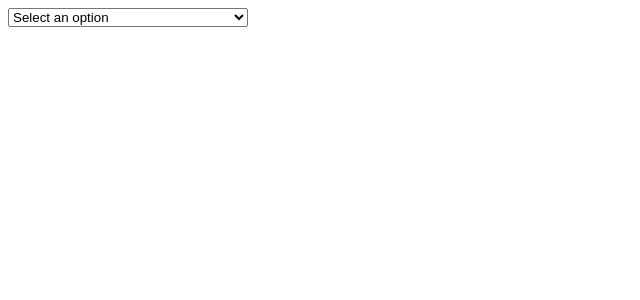
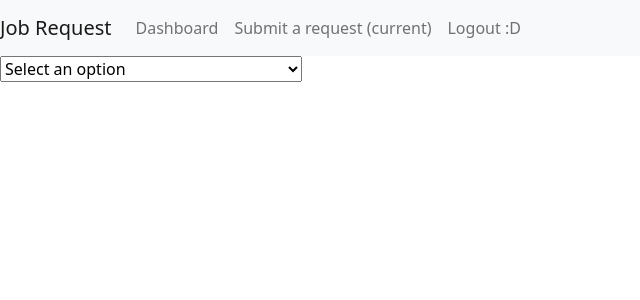
Before and after one commit to sirieuqinom/Job-Request, a PHP site: page / in a window 1280 px wide. Shown: the top 300 px of the page, without its empty margins (0-640 px from the left). Run offline with PHP 8.4, Linux system fonts and the light colour scheme.

Commit message:
Add files via upload

```diff
--- a/index.html
+++ b/index.html
@@ -4,7 +4,8 @@
     <meta charset="UTF-8">
     <meta http-equiv="X-UA-Compatible" content="IE=edge">
     <meta name="viewport" content="width=device-width, initial-scale=1.0">
-    <title>Form</title>
+    <link href="https://cdn.jsdelivr.net/npm/bootstrap@5.1.3/dist/css/bootstrap.min.css" rel="stylesheet" integrity="sha384-1BmE4kWBq78iYhFldvKuhfTAU6auU8tT94WrHftjDbrCEXSU1oBoqyl2QvZ6jIW3" crossorigin="anonymous">
+    <title>Request form</title>
 </head>
 <script src="https://code.jquery.com/jquery-3.5.1.min.js"></script>
 <script>
@@ -23,6 +24,25 @@
     });
 </script>
 <body>
+    <nav class="navbar navbar-expand-lg navbar-light bg-light">
+        <a class="navbar-brand" href="#">Job Request</a>
+        <button class="navbar-toggler" type="button" data-toggle="collapse" data-target="#navbarNav" aria-controls="navbarNav" aria-expanded="false" aria-label="Toggle navigation">
+            <span class="navbar-toggler-icon"></span>
+        </button>
+        <div class="collapse navbar-collapse" id="navbarNav">
+            <ul class="navbar-nav">
+                <li class="nav-item active">
+                    <a class="nav-link" href="dashboard.php">Dashboard</span></a>
+                </li>
+                <li class="nav-item">
+                    <a class="nav-link" href="#">Submit a request <span class="sr-only">(current)</a>
+                </li>
+                <li class="nav-item">
+                    <a class="nav-link" href="#">Logout :D</a>
+                </li>
+            </ul>
+        </div>
+    </nav>
     <div>
         <select name="request" id="request">
             <option value="0" selected hidden >Select an option</option>
@@ -42,7 +62,7 @@
             <input type="text" name="request" id="request" value="daily time record" readonly hidden>
             <label for="dtr_date">
                 Enter Requested Date <br>
-                <input type="text" name="dtr_date" id="dtr_date">
+                <input type="text" name="dtr_date" id="dtr_date" required>
             </label><br>
             <div>
                 <br><button type="submit" name="submit">Submit</button>
@@ -52,7 +72,7 @@
             <input type="text" name="request" id="request" value="biometric record" readonly hidden>
             <label for="bio_date">
                 Enter Requested Date <br>
-                <input type="text" name="bio_date" id="bio_date">
+                <input type="text" name="bio_date" id="bio_date" required>
             </label>
             <div>
                 <br><button type="submit" name="submit">Submit</button>
@@ -73,11 +93,11 @@
             </div>
             <label for="provided_email">
                 Enter an email address <br>
-                <input type="email" name="provided_email" id="provided_email">
+                <input type="email" name="provided_email" id="provided_email" required>
             </label><br>
             <label for="provided_id">
                 Enter an ID <br>
-                <input type="text" name="provided_id" id="provided_id">
+                <input type="text" name="provided_id" id="provided_id" required>
             </label><br>
             <div>
                 <br><button type="submit" name="submit">Submit</button>
@@ -105,7 +125,7 @@
 
             <label for="local_number">
                 Enter the local telephone number <br>
-                <input type="number" name="local_number" id="local_number">
+                <input type="number" name="local_number" id="local_number" required>
             </label><br>
             <div>
                 <br><button type="submit" name="submit">Submit</button>
@@ -133,7 +153,7 @@
 
             <label for="software">
                 Enter software to be installed <br>
-                <input type="text" name="software" id="software">
+                <input type="text" name="software" id="software" required>
             </label><br>
             <div>
                 <br><button type="submit" name="submit">Submit</button>
```
Also changed, not shown: dashboard.php (+19 -1 lines).
